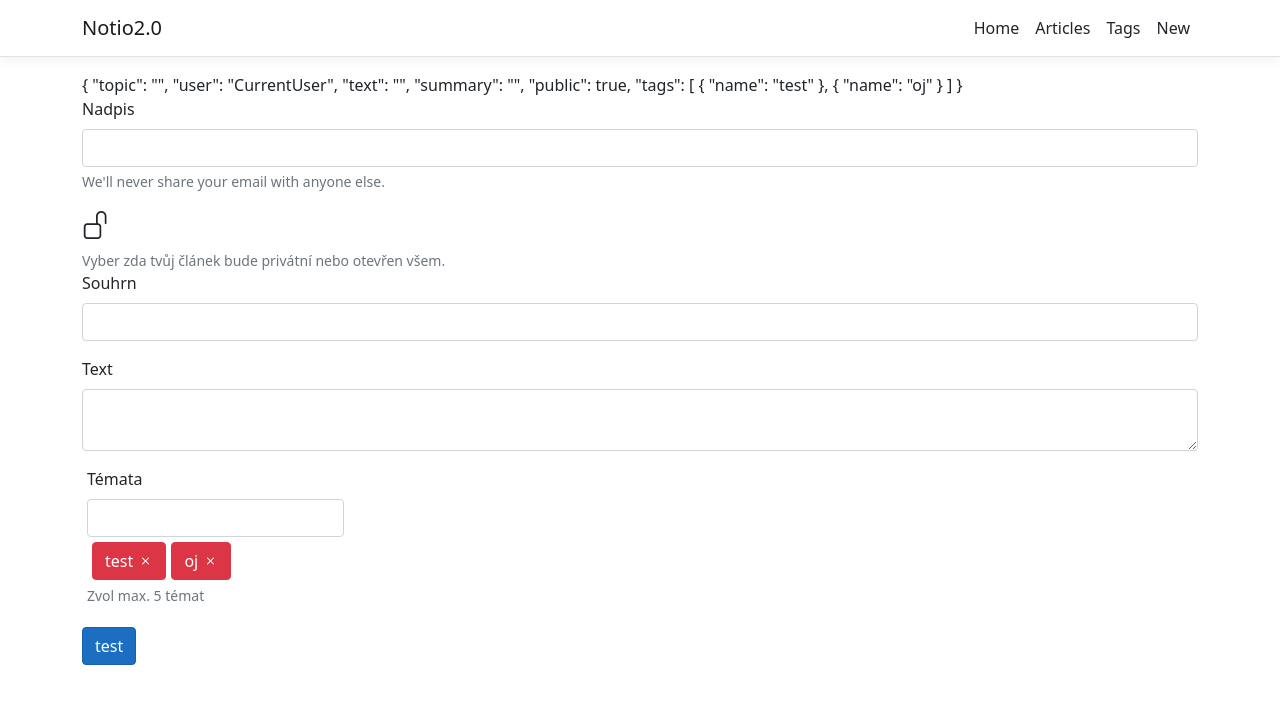
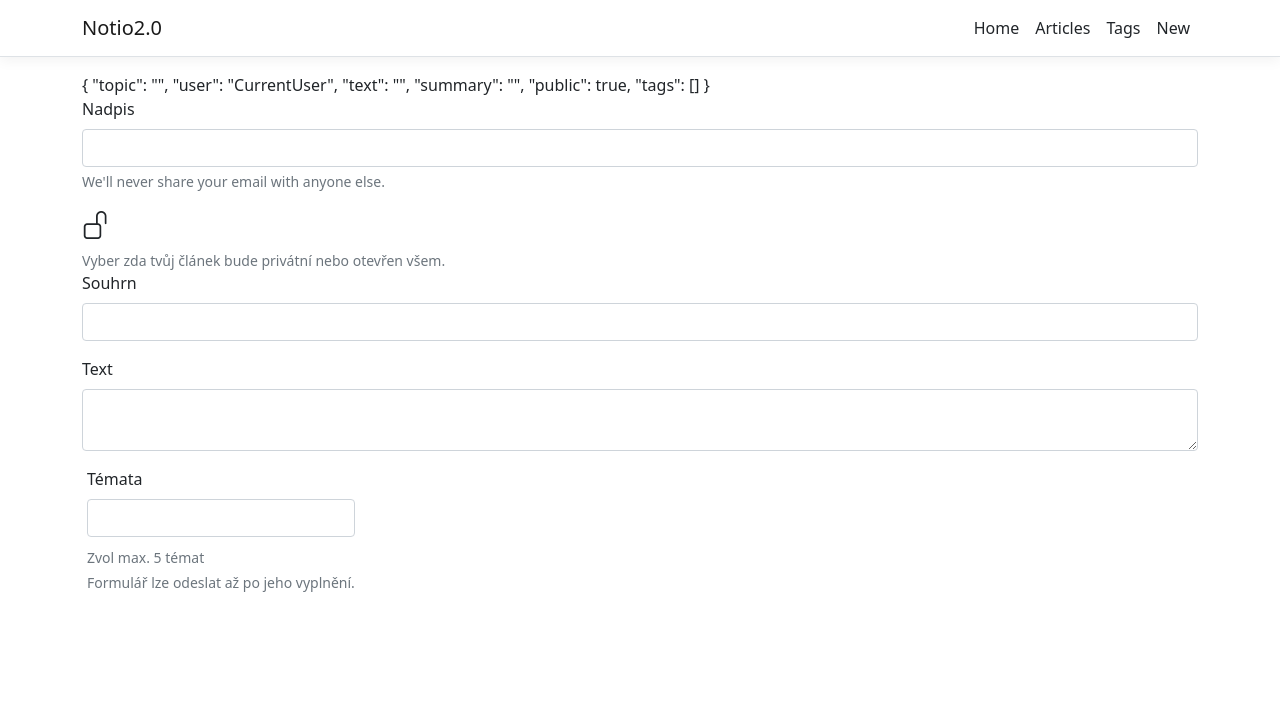
Before and after one commit to Xokhezi/Notio2.0, an Angular app in the folder ClientApp/: page /articles/new in a window 1280 px wide. Shown: the top 704 px of the page. Built offline with nearby package versions, Linux system fonts and the light colour scheme.

Commit message:
NewForm Finished -fe valid/bugfixes

```diff
--- a/ClientApp/src/app/new/new.component.css
+++ b/ClientApp/src/app/new/new.component.css
@@ -8,3 +8,6 @@
 .click{
     cursor: pointer;
 }
+.miss{
+    border-color: red;
+}
--- a/ClientApp/src/app/new/new.component.html
+++ b/ClientApp/src/app/new/new.component.html
@@ -1,20 +1,22 @@
 {{article|json}}
-<form>
+<form #f="ngForm">
     <div class="mb-3">
         <label for="topic" class="form-label">Nadpis</label>
-        <input [(ngModel)]="article.topic" name="topic" type="text" class="form-control">
+        <input required  maxlength="50" [(ngModel)]="article.topic" name="topic" #topic="ngModel" type="text" class="form-control">
         <div class="form-text">We'll never share your email with anyone else.</div>
-    </div>
+        <div *ngIf="topic.touched && !topic.valid" class="alert alert-danger">Prosím zadejte nadpis.</div>
+         </div>
     <h3><i class="bi click" [class.bi-unlock]="article.public" [class.bi-lock]="!article.public" (click)="switchPublic()"></i></h3>
     <div class="form-text">Vyber zda tvůj článek bude privátní nebo otevřen všem.</div>
     <div class="mb-3">
-        <label for="summary" class="form-label">Souhrn</label>
-        <input  [(ngModel)]="article.summary" name="summary" type="text" class="form-control">
-
+        <label for="summary" maxlength="50"class="form-label">Souhrn</label>
+        <input required [(ngModel)]="article.summary" name="summary" type="text" class="form-control" #summary="ngModel">
+        <div *ngIf="summary.touched && !summary.valid" class="alert alert-danger">Prosím zadejte souhrn.</div>
     </div>
     <div class="mb-3">
         <label for="text" class="form-label">Text</label>
-        <textarea [(ngModel)]="article.text" name="text" type="text" class="form-control"></textarea>
+        <textarea required [(ngModel)]="article.text" name="text" type="text" class="form-control" #text="ngModel"></textarea>
+        <div *ngIf="text.touched && !text.valid" class="alert alert-danger">Prosím zadejte text.</div>
     </div>
 </form>
 <div class="tags">
@@ -22,10 +24,11 @@
         <label for="text" class="form-label">Témata</label>
         <input *ngIf="this.article.tags.length <= 4" [(ngModel)]="inputTag" (keyup.enter)="addTag()" type="text" class="form-control">
         <div class="tags">
-            <button (click)="removeTag(t)" class="btn btn-danger" *ngFor="let t of article.tags">{{t.name}} <i class="bi bi-x"></i></button>
+            <button (click)="removeTag(t)" class="btn btn-primary" *ngFor="let t of article.tags">{{t.name}} <i class="bi bi-x"></i></button>
         </div>
         <div class="form-text">Zvol max. 5 témat</div>
+        <div *ngIf="!f.valid && article.tags.length==0" class="form-text">Formulář lze odeslat až po jeho vyplnění.</div>
     </div>
 </div>
 
-<button class="btn btn-primary" (click)="submit()">test</button>
+<button class="btn btn-danger" *ngIf="f.valid && article.tags.length>0" (click)="submit()">test</button>
--- a/ClientApp/src/app/new/new.component.ts
+++ b/ClientApp/src/app/new/new.component.ts
@@ -3,6 +3,9 @@ import { Component, OnInit } from '@angular/core';
 import { any, forEach, indexOf } from 'underscore';
 import { EMPTY, empty, of } from 'rxjs';
 
+interface tag {
+  name: string;
+}
 @Component({
   selector: 'app-new',
   templateUrl: './new.component.html',
@@ -15,30 +18,43 @@ export class NewComponent implements OnInit {
     text: "",
     summary: "",
     public: true,
-    tags: [{ "name": "test" }, { "name": "oj" }]
+    tags: [{ name: "empty" }]
   };
   inputTag: any;
-  tags: any;
+  tags: any
+
 
 
   constructor(private ariclesService: ArticlesService) { }
 
   ngOnInit(): void {
     this.tags = [];
+    for (let t of this.article.tags) {
+      if (t.name === "empty")
+        this.removeTag(t);
+    }
   }
 
   addTag() {
-    let tagToUp = { name: this.inputTag?.toUpperCase() };
-    let tagIncluded = false;
+    if(this.inputTag!=null && this.inputTag!=""){
+      let tagToUp = { name: this.inputTag?.toUpperCase() };
+      let tagIncluded = 0;
 
-    for (let t of this.article.tags)
-      tagIncluded = t.name == this.inputTag.toUpperCase() ? true : false;
+      for (let t of this.article.tags)
+        {
+          if(t.name == this.inputTag.toUpperCase())
+            tagIncluded++;
+        }
 
-    if (!tagIncluded) {
-      if (this.article.tags.length <= 4)
-        this.article.tags.push(tagToUp);
+
+      if (tagIncluded!=1) {
+        if (this.article.tags.length <= 4)
+          this.article.tags.push(tagToUp);
+      }
+      this.inputTag = "";
+
     }
-    this.inputTag="";
+
   }
 
   switchPublic() {
@@ -49,10 +65,24 @@ export class NewComponent implements OnInit {
     this.article.tags.splice(index, 1);
   }
   submit() {
-    this.ariclesService.CreateArticle(this.article)
+
+        this.ariclesService.CreateArticle(this.article)
       .subscribe(r => {
         console.log(r);
+        this.emptyForm();
       });
+
+  }
+  emptyForm()
+  {
+    this.article={
+      topic: "",
+      user: "CurrentUser",
+      text: "",
+      summary: "",
+      public: true,
+      tags: [{ name: "empty" }]
+    };
   }
 
 }
```
